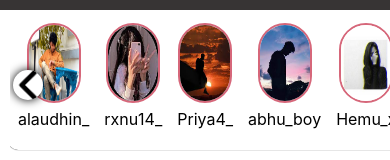
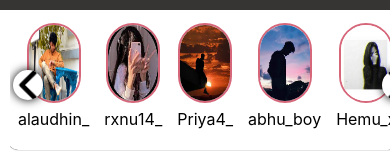
Before and after one commit to Alaudhin936/UserPage-TG, a React (Create React App) app: page / in a window 390 px wide. Shown: the part 142-302 px from the top of the page. Built offline with nearby package versions, Linux system fonts and the light colour scheme.

Commit message:
Update UserPage.css

```diff
--- a/src/Components/UserPage.css
+++ b/src/Components/UserPage.css
@@ -418,14 +418,14 @@ body{
   }
   .slide-container{
     position: relative;
-    width: 400px;
+    width: 370px;
   }
   .top-bar{
     width: 400px;
   }
   .buttons .hie{
     position: relative;
-    left: -105px;
+    left: -145px;
   }
   .buttons{
     position: relative;
```
